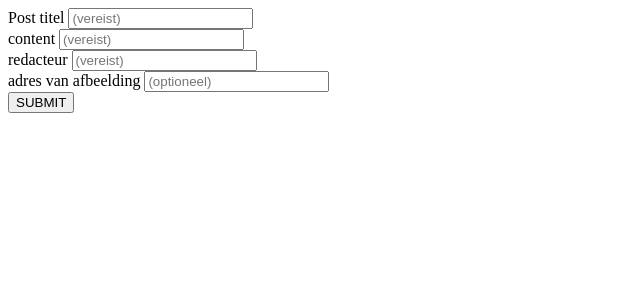
After one commit to SimonPras/Dagelijks-papier, a PHP site: page /post.php in a window 1280 px wide. The commit adds this page. Shown: the top 300 px of the page, without its empty margins (0-640 px from the left). Run offline with PHP 8.4, Linux system fonts and the light colour scheme.

Commit message:
users can now upload their own posts in ./post.php images must be uploaded using the image's address

```diff
--- a/index.php
+++ b/index.php
@@ -97,7 +97,7 @@
         </div>
     </section>
     <br><br><br>
-    <a class="col-12 bg-grey border-25" href="">create post</a>
+    <a class="btn" href="./post.php">create post</a>
     <br><br><br><br><br><br>
     <script src="./src/js/navbar.js"></script>
     <div class="col-12">
--- /dev/null
+++ b/post.php
@@ -0,0 +1,38 @@
+<!DOCTYPE html>
+<html lang="en">
+<head>
+    <meta charset="UTF-8">
+    <meta http-equiv="X-UA-Compatible" content="IE=edge">
+    <meta name="viewport" content="width=device-width, initial-scale=1.0">
+    <title>Document</title>
+</head>
+<body>
+    <div class="mb-3">
+    <form action="create.php" method="post">
+    <label for="inputtitel">Post titel</label>
+    <input placeholder="(vereist)" type="text" name="titel" id="inputtitel" Required>
+    </div>
+
+    <div class="mb-3">
+    <form action="create.php" method="post">
+    <label for="inputcontent">content</label>
+    <input placeholder="(vereist)" type="text" name="content" id="inputcontent" Required>
+    </div>
+
+    <div class="mb-3">
+    <form action="create.php" method="post">
+    <label for="inputredacteur">redacteur</label>
+    <input placeholder="(vereist)" type="text" name="redacteur" id="inputredacteur" Required>
+    </div>
+
+    <div class="mb-3">
+    <form action="create.php" method="post">
+        <label for="inputfoto">adres van afbeelding</label>
+    <input placeholder="(optioneel)" type="text" name="foto" id="foto">
+    </div>
+
+    <div class="mb-3">
+    <input class="btn" type="submit" value="SUBMIT">
+
+</body>
+</html>
```
Also changed, not shown: create.php (added, +32 -0 lines).
